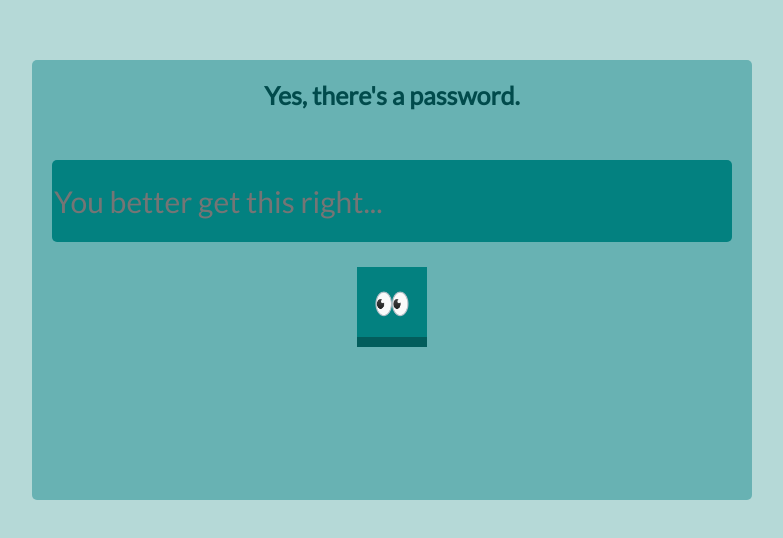
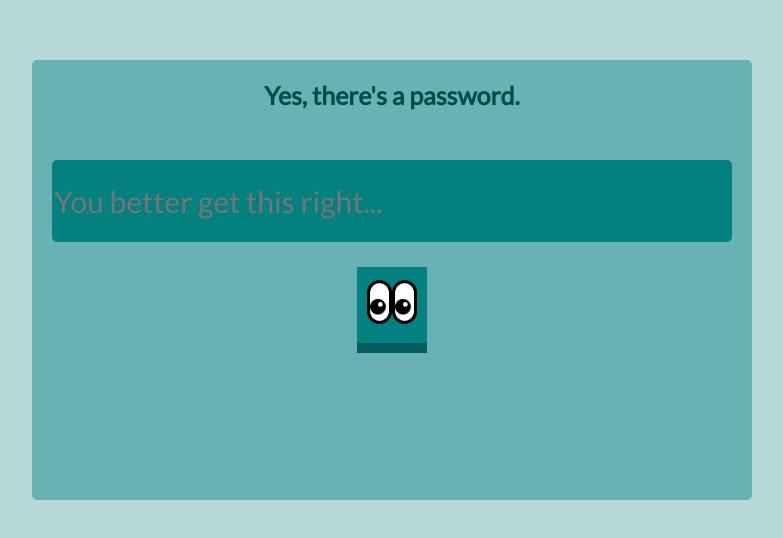
Before and after one commit to TheAereus/PasscodeLetter, a SvelteKit app: page / in a window 1280 px wide. Shown: the part 120-658 px from the top of the page, without its empty margins (248-1031 px from the left). Built offline with nearby package versions, Linux system fonts and the light colour scheme.

Commit message:
emoji replaced with image

```diff
--- a/src/routes/+page.svelte
+++ b/src/routes/+page.svelte
@@ -10,7 +10,7 @@
 <div class="mainBox">
 	Yes, there's a password.
 	<input type='text' placeholder='You better get this right...' />
-	<button type="submit">👀</button>
+	<button type="submit"><img src="eyes.png" alt="Let's see..."></button>
 </div>
 
 <style>
@@ -58,8 +58,7 @@
 
 	.mainBox button {
 		align-self: center;
-		width: 70px;
-		height: 70px;
+		padding: 10px;
 		font-size: 30px;
 		font-family: 'Lato', sans-serif;
 		border: none;
@@ -74,6 +73,11 @@
 		box-shadow: 0 0 #035d5c;
 	}
 
+	.mainBox button img {
+		width: 50px;
+		height: 50px;
+	}
+
 	@media screen and (max-width: 800px) {
 		.mainBox {
 			width: 100%;
```
Also changed, not shown: static/eyes.png (added).
